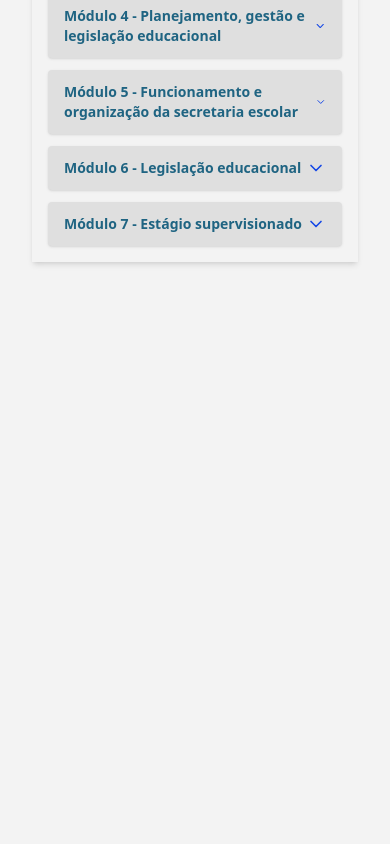
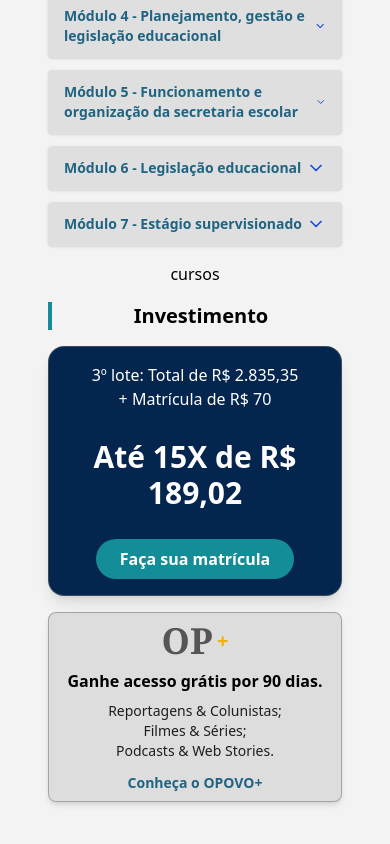
Before and after one commit to Carlamagalhaes1/Teste-Pr-tico, a React app in the folder FrontEnd/: page / in a window 390 px wide. Shown: the part 2091-2935 px from the top of the page. Before the commit the page ends 2385 px from the top, so only its background shows below. Built offline with nearby package versions, Linux system fonts and the light colour scheme; the HTML template or start-up script is replaced by a standard one.

Commit message:
feat(investment): implementar seção de investimento responsiva

```diff
--- a/FrontEnd/src/components/Courses.jsx
+++ b/FrontEnd/src/components/Courses.jsx
@@ -0,0 +1,8 @@
+export default function Courses() {
+    return (
+        <div>
+            cursos
+        </div>
+    )
+
+}
--- a/FrontEnd/src/components/InformationDesicion.jsx
+++ b/FrontEnd/src/components/InformationDesicion.jsx
@@ -35,7 +35,7 @@ export default function InformationDecision() {
   };
 
   return (
-    <section className="  p-4 sm:p-6 md:pt-0 md:pb-0 shadow-md lg:px-[72px] font-sans">
+    <section className="  p-4 sm:p-6 md:pt-0 md:pb-0 lg:px-[72px] font-sans">
       <h2 className="text-xl sm:text-3xl font-bold text-black mb-4 border-l-4 border-[#138E98] pl-2">
         Informações para decidir
       </h2>
--- a/FrontEnd/src/components/Investment.jsx
+++ b/FrontEnd/src/components/Investment.jsx
@@ -0,0 +1,46 @@
+export default function Investment() {
+  return (
+    <section className=" p-4 sm:p-4 md:pt-0 md:pb-0 lg:px-[72px] lg:pb-4 font-sans">
+
+      <h2 className="text-xl sm:text-3xl font-bold text-black mb-4 border-l-4 border-[#138E98] pl-2">
+        Investimento
+      </h2>
+
+
+      <div className="grid grid-cols-1 md:grid-cols-2 gap-4">
+
+
+        <div className="bg-[#04254E] text-white p-4  lg:p-8 flex flex-col justify-center items-center border border-[#70707082] rounded-2xl shadow-lg text-center">
+          <p className="text-base md:text-[20px] font-normal">
+            3º lote: Total de R$ 2.835,35 <br /> + Matrícula de R$ 70
+          </p>
+          <h3 className="text-3xl md:text-3xl font-bold mt-7">
+            Até 15X de R$ 189,02
+          </h3>
+          <button className="mt-7 bg-[#138E98] hover:bg-teal-700 text-white rounded-3xl px-6 py-2 font-semibold transition">
+            Faça sua matrícula
+          </button>
+        </div>
+
+        <div className="bg-[#7070702a] p-2  lg:p-6 flex flex-col justify-center items-center rounded-lg border border-[#70707082] shadow-md text-center">
+          <h3 className="text-xl font-bold flex items-center gap-1">
+            <h1 className="text-[#555555] text-4xl font-serif">OP</h1>
+            <span className="text-yellow-500 font-bold">+</span>
+          </h3>
+          <p className="font-bold text-black lg:text-2xl mt-2">
+            Ganhe acesso grátis por 90 dias.
+          </p>
+          <p className="text-sm text-[#1E1E1E]  mt-2">
+            Reportagens & Colunistas; <br /> Filmes & Séries; <br /> Podcasts & Web Stories.
+          </p>
+          <a
+            href="#"
+            className="mt-3 text-[#1F6482] text-sm font-bold hover:underline"
+          >
+            Conheça o OPOVO+
+          </a>
+        </div>
+      </div>
+    </section>
+  );
+}
--- a/FrontEnd/src/components/Modules.jsx
+++ b/FrontEnd/src/components/Modules.jsx
@@ -65,7 +65,7 @@ export default function Modules() {
   };
 
   return (
-    <section className=" bg-[#F3F3F3] p-4 sm:p-6 md:p-8 shadow-md lg:px-[72px] font-sans">
+    <section className=" bg-[#F3F3F3] p-4 sm:p-6 md:p-8  lg:px-[72px] font-sans">
       <h2 className="text-xl sm:text-3xl font-bold text-black mb-4 border-l-4 border-[#138E98] pl-2">
         Oque você vai aprender
       </h2>
--- a/FrontEnd/src/pages/Home.jsx
+++ b/FrontEnd/src/pages/Home.jsx
@@ -1,7 +1,9 @@
 import Banner from "../components/Banner";
+import Courses from "../components/Courses";
 import Header from "../components/Header";
 import Information from "../components/Information";
 import InformationDecision from "../components/InformationDesicion";
+import Investment from "../components/Investment";
 import Modules from "../components/modules";
 
 
@@ -13,6 +15,8 @@ export default function Home (){
             <Information/>
             <InformationDecision/>
             <Modules/>
+            <Courses/>
+            <Investment/>
 
         </div>
     )
```
